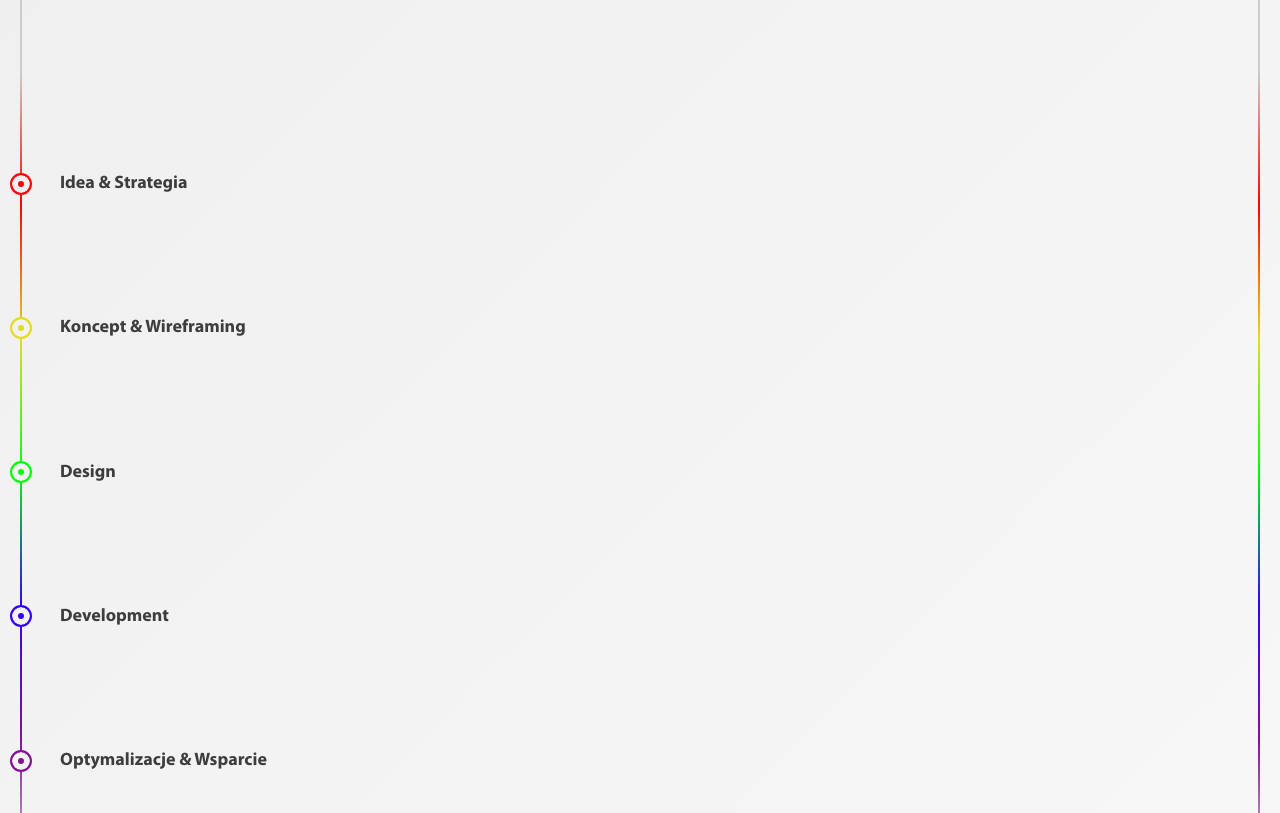
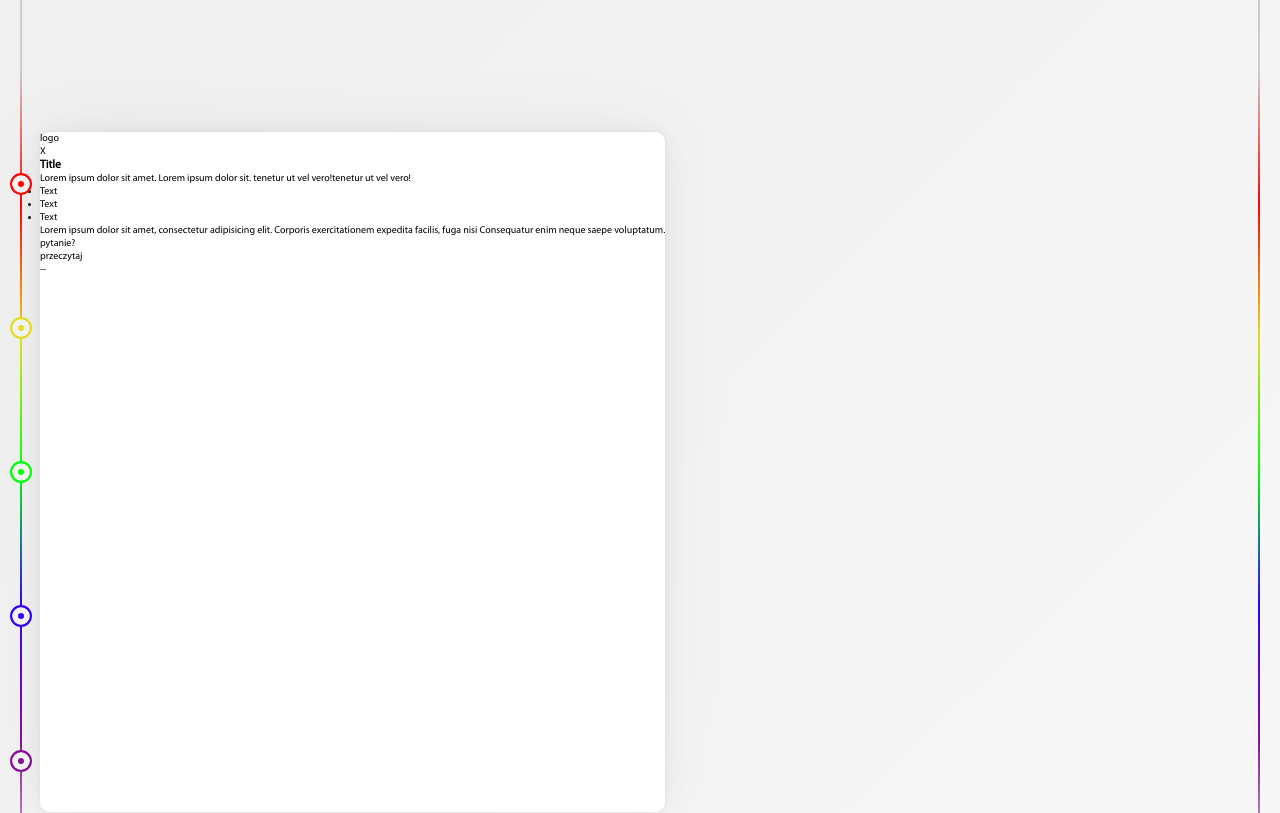
Before and after one commit to sebastian-lucjan/ioten, a Next.js app: page / in a window 1280 px wide. Shown: the part 1840-2653 px from the top of the page. Built offline with nearby package versions, Linux system fonts and the light colour scheme.

Commit message:
Add ServiceDetail component placeholder, fix z-index issue

```diff
--- a/src/assets/styles/theme.js
+++ b/src/assets/styles/theme.js
@@ -64,6 +64,7 @@ const theme = {
     hugeDesktop: '@media(min-width: 1440px)',
   },
   zIndex: {
+    highest: 4,
     peak: 3,
     top: 2,
     front: 1,
--- a/src/components/Burger/Burger.styles.js
+++ b/src/components/Burger/Burger.styles.js
@@ -14,7 +14,7 @@ const StyledBurger = styled.button`
   border: none;
   cursor: pointer;
   margin: 20px 30px;
-  z-index: ${({ theme }) => theme.zIndex.top};
+  z-index: ${({ theme }) => theme.zIndex.highest};
 
   ${({ theme }) => theme.mq.tablet} {
     display: none;
--- a/src/components/Navigation/Navigation.styles.js
+++ b/src/components/Navigation/Navigation.styles.js
@@ -3,7 +3,7 @@ import styled from 'styled-components';
 export const Wrapper = styled.div`
   display: ${({ isOpen }) => (isOpen ? 'flex' : 'none')};
   flex-direction: column;
-  width: 100%;
+  width: 100vw;
   height: 100vh;
   position: fixed;
   top: 0;
@@ -11,7 +11,7 @@ export const Wrapper = styled.div`
   align-items: center;
   justify-content: space-between;
   background: ${({ theme, isOpen }) => (isOpen ? theme.gradient.lightGray : 'transparent')};
-  z-index: ${({ theme }) => theme.zIndex.front};
+  z-index: ${({ theme }) => theme.zIndex.peak};
 
   ${({ theme }) => theme.mq.tablet} {
     display: flex;
@@ -19,7 +19,7 @@ export const Wrapper = styled.div`
     height: 72px;
   }
 
-  ${({ theme, isOpen }) => {
+  ${({ isOpen }) => {
     return (
       isOpen &&
       `&::after {
@@ -31,7 +31,6 @@ export const Wrapper = styled.div`
     top: 0;
     left: 20px;
     background-color: hsl(0, 0%, 80%);
-    z-index: ${theme.zIndex.front};
   }
   &::before {
     content: '';
@@ -52,7 +51,6 @@ export const StyledMenu = styled.nav`
   flex-direction: column;
   width: 40%;
   font-size: ${({ theme }) => theme.font.size.paragraph};
-  //font-family: ${({ theme }) => theme.font.family.myriadPro.light};
   color: ${({ theme }) => theme.color.darkestGray};
 
   ${({ theme }) => theme.mq.tablet} {
--- /dev/null
+++ b/src/components/ServicesAxis/ServiceDetail/ServiceDetail.styles.js
@@ -0,0 +1,22 @@
+import styled from 'styled-components';
+
+const StyledServiceDetail = styled.article`
+  position: absolute;
+  top: 0;
+  left: 0;
+  //width: 100%;
+  display: flex;
+  flex-direction: column;
+  height: calc(100vh - 120px);
+  background-color: ${({ theme }) => theme.color.white};
+  margin: 60px 40px;
+  border-radius: 1rem;
+  box-shadow: 0 0 2.7px rgba(0, 0, 0, 0.017), 0 0 6.9px rgba(0, 0, 0, 0.024), 0 0 14.2px rgba(0, 0, 0, 0.029),
+    0 0 29.2px rgba(0, 0, 0, 0.035), 0 0 80px rgba(0, 0, 0, 0.05);
+
+  //z-index: 100;
+`;
+
+export default StyledServiceDetail;
+
+// todo: by każdy popup był przesunięty o 16.66% * index servisu
--- /dev/null
+++ b/src/components/ServicesAxis/ServiceDetail/index.jsx
@@ -0,0 +1,47 @@
+import StyledServiceDetail from './ServiceDetail.styles';
+
+const ServiceDetail = () => {
+  return (
+    <StyledServiceDetail>
+      <div>
+        <div>logo</div>
+        <span>X</span>
+      </div>
+
+      <div>
+        <h3>Title</h3>
+        <p>Lorem ipsum dolor sit amet. Lorem ipsum dolor sit. tenetur ut vel vero!tenetur ut vel vero!</p>
+      </div>
+
+      <ul>
+        <li>
+          <span />
+          Text
+        </li>
+        <li>
+          <span />
+          Text
+        </li>
+        <li>
+          <span />
+          Text
+        </li>
+      </ul>
+
+      <p>
+        Lorem ipsum dolor sit amet, consectetur adipisicing elit. Corporis exercitationem expedita facilis, fuga nisi
+        Consequatur enim neque saepe voluptatum.
+      </p>
+
+      <div>
+        <p>pytanie?</p>
+        <div>
+          <p>przeczytaj</p>
+          <span>--</span>
+        </div>
+      </div>
+    </StyledServiceDetail>
+  );
+};
+
+export default ServiceDetail;
--- a/src/components/ServicesAxis/ServicesAxis.styles.js
+++ b/src/components/ServicesAxis/ServicesAxis.styles.js
@@ -7,6 +7,7 @@ export const ServiceStage = styled.div`
   font-weight: 400;
   margin-left: 20px;
   color: ${({ theme, color, isActive }) => (isActive ? color : theme.color.darkestGray)};
+  cursor: pointer;
 
   &:after {
     display: block;
@@ -21,7 +22,7 @@ export const ServiceStage = styled.div`
     border: 2px ${({ theme, color, isActive }) => (isActive ? theme.color.lightGray : color)} solid;
     box-shadow: inset 0 0 0 6px ${({ theme }) => theme.color.lightestGray};
     border-radius: 50%;
-    z-index: ${({ theme }) => theme.zIndex.peak};
+    z-index: ${({ theme }) => theme.zIndex.top};
   }
 `;
 
@@ -94,7 +95,7 @@ export const StyledServicesAxis = styled.section`
     width: 2px;
     top: 0;
     background: ${({ colors }) => colors.lines};
-    z-index: ${({ theme }) => theme.zIndex.top};
+    z-index: ${({ theme }) => theme.zIndex.front};
   }
 
   &::after {
--- a/src/components/ServicesAxis/index.jsx
+++ b/src/components/ServicesAxis/index.jsx
@@ -1,9 +1,10 @@
 import MainSectionWrapper from 'src/components/MainSectionWrapper/MainSectionWrapper.styles';
 import { v4 as uuid } from 'uuid';
 import theme, { rainbowColors } from 'src/assets/styles/theme';
+import { services } from 'src/data/pageData';
 import { StyledWrapper, StyledServicesAxis, ServiceStage } from './ServicesAxis.styles';
 import { TextHeading, TextParagraph } from '../TextComponents';
-import { services } from '../../data/pageData';
+import ServiceDetail from './ServiceDetail';
 
 const ServicesAxis = () => {
   const {
@@ -15,7 +16,7 @@ const ServicesAxis = () => {
   } = theme;
 
   return (
-    <section className="">
+    <section className="services-axis">
       <MainSectionWrapper as="article" smaller colors={{ background: lightGrayAxisSection, lines: lightGray }}>
         <StyledWrapper>
           <article>
@@ -49,6 +50,7 @@ const ServicesAxis = () => {
               </ServiceStage>
             ))}
           </StyledWrapper>
+          <ServiceDetail />
         </StyledServicesAxis>
 
         <StyledWrapper short>
```
